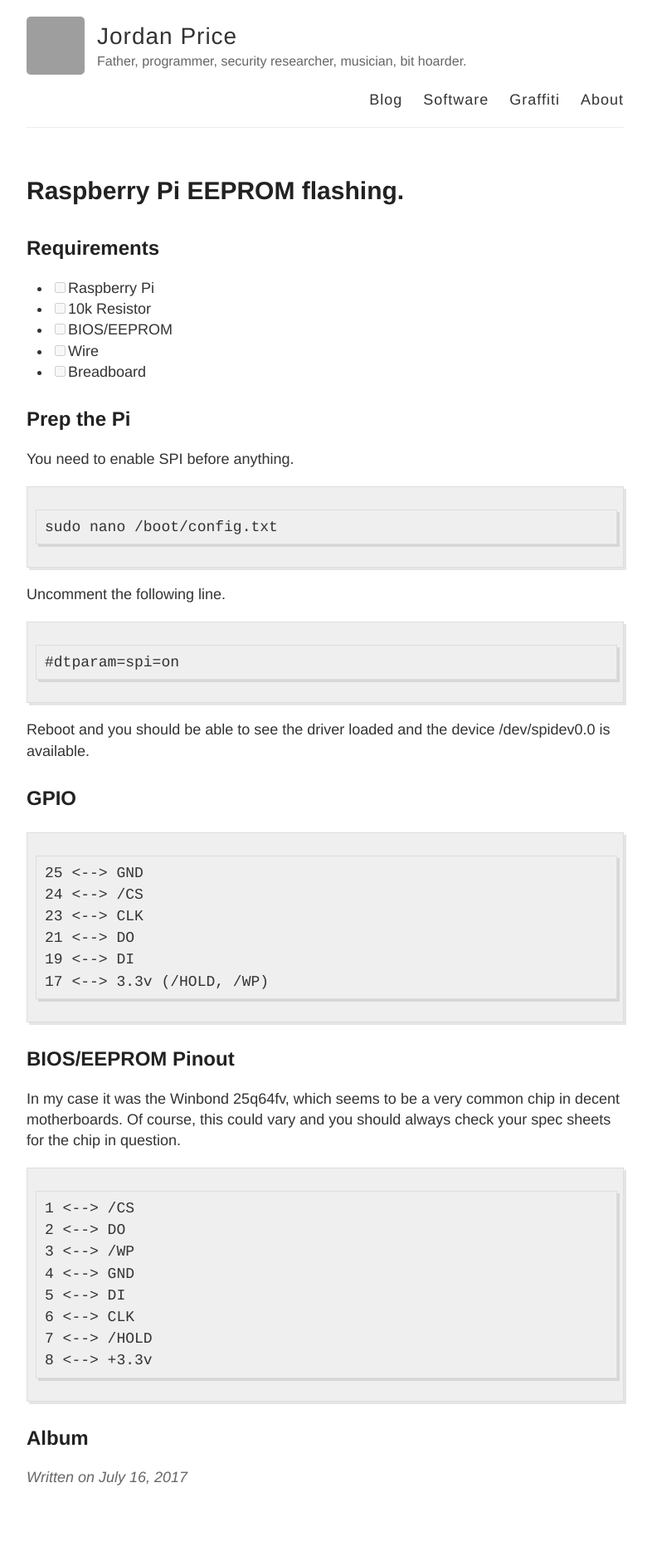
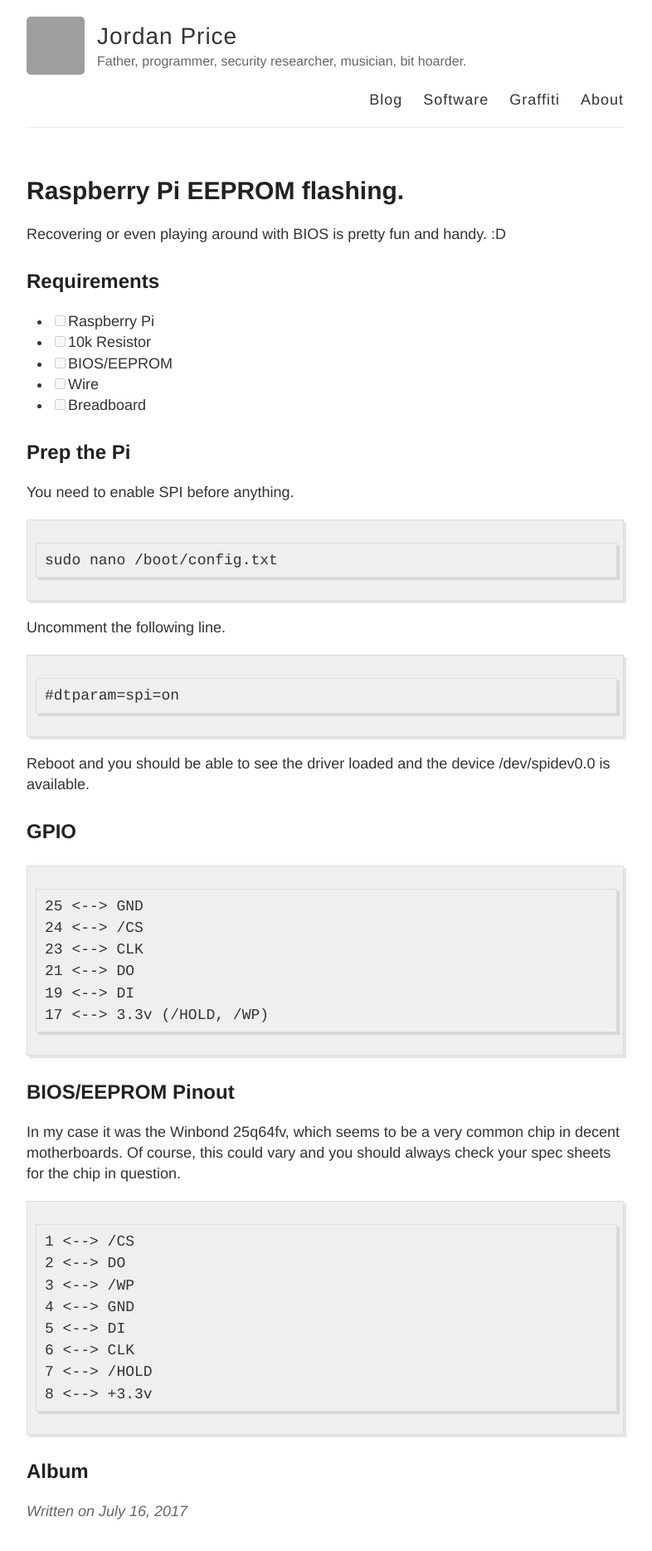
Before and after one commit to thejordanprice/thejordanprice.github.io, a Jekyll site: the page built from _posts/2017-7-16-Pi-Bios-Flasher.md, in a window 1280 px wide. Shown: the whole page at 83% size, without its empty margins (248-1034 px from the left). Built offline with Jekyll 4.4.1, drawn with Linux system fonts in a browser that asks for light colours; comment, search, counter and statistics services are not loaded; before the commit the page ends 1829 px from its top, so only the background shows below that; grey boxes are pictures that could not be loaded.

Commit message:
eeprom flashing.

```diff
--- a/_posts/2017-7-16-Pi-Bios-Flasher.md
+++ b/_posts/2017-7-16-Pi-Bios-Flasher.md
@@ -3,6 +3,8 @@ layout: post
 title: Raspberry Pi EEPROM flashing.
 comments: false
 ---
+
+Recovering or even playing around with BIOS is pretty fun and handy. :D
 
 ## Requirements
 
```
